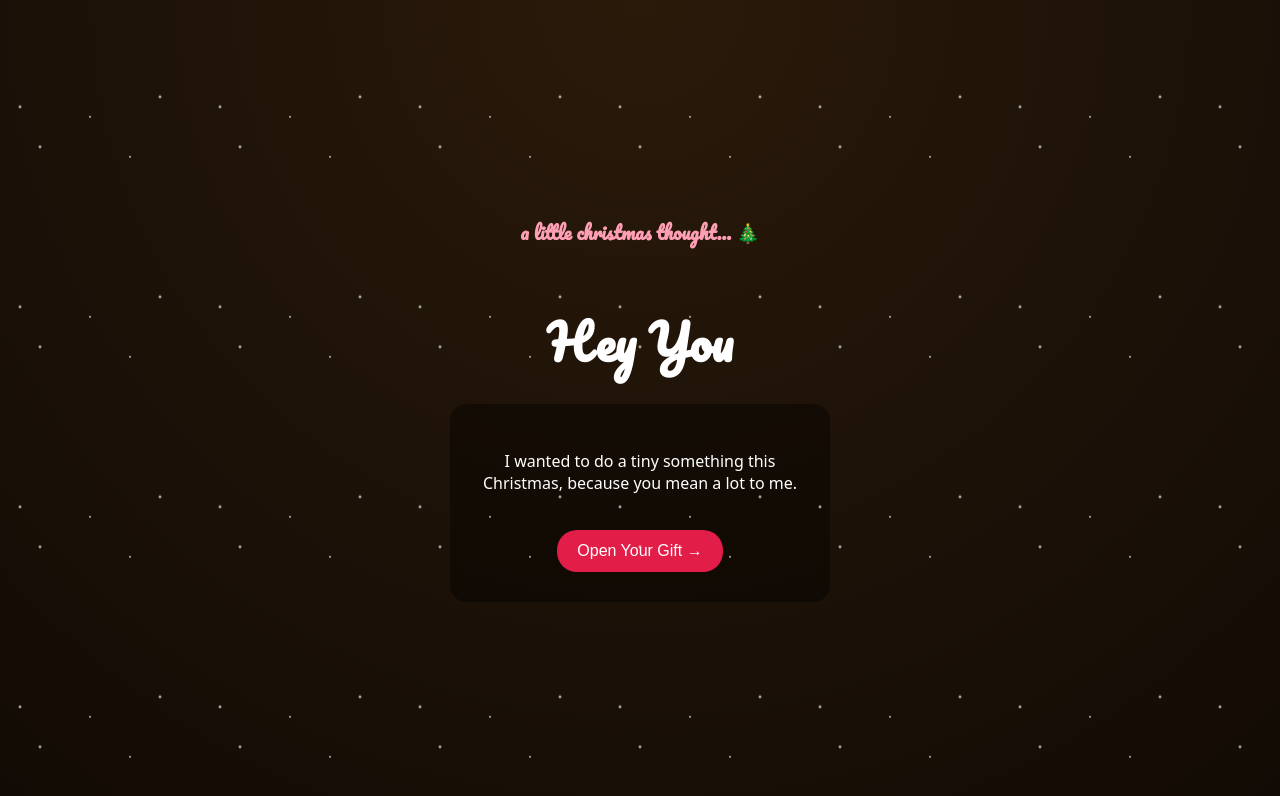
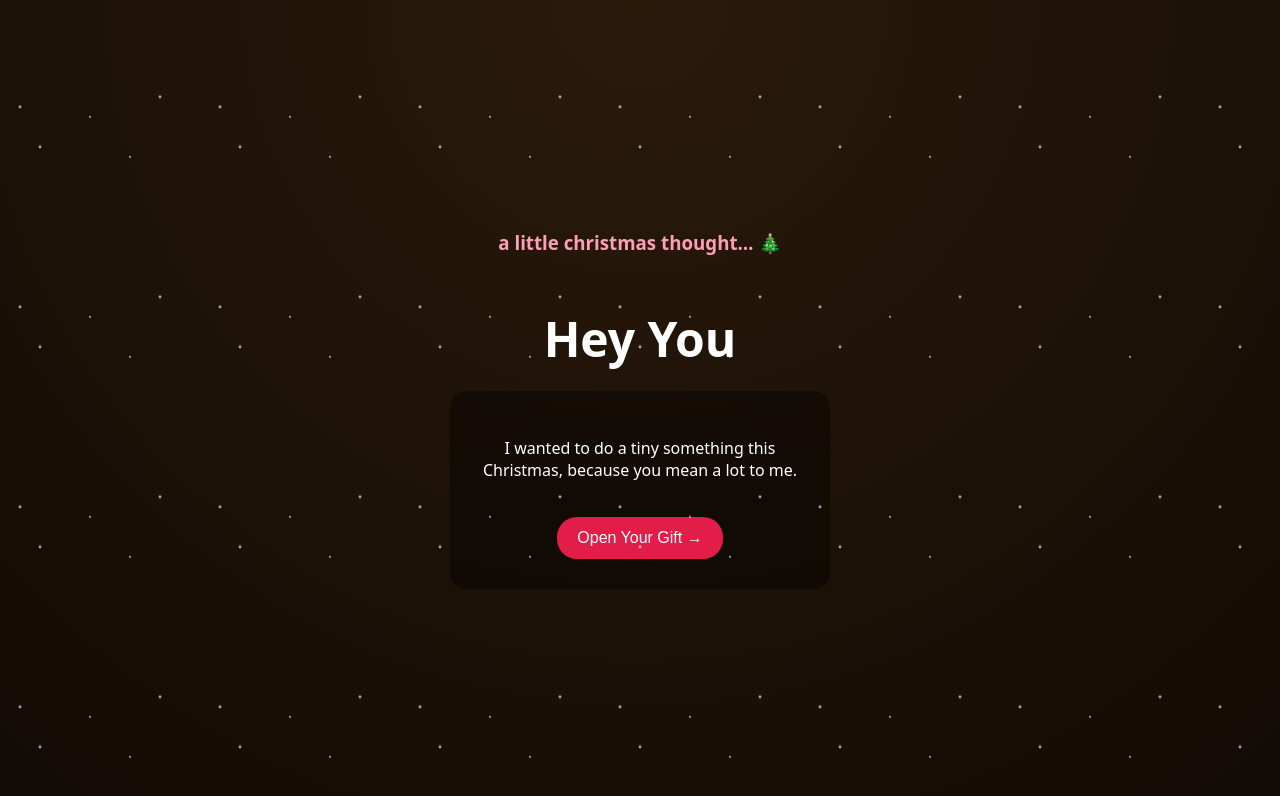
Before and after one commit to wifey143/christmas-gift, a Next.js app: page / in a window 1280 px wide. Shown: the top 796 px of the page. Built offline with nearby package versions, Linux system fonts and the light colour scheme.

Commit message:
Update globals.css

```diff
--- a/app/globals.css
+++ b/app/globals.css
@@ -1,11 +1,3 @@
-body {
-  font-family: var(--font-body);
-}
-
-/* Romantic titles */
-h1, h2, h3 {
-  font-family: var(--font-title);
-}
 body {
   margin: 0;
   padding: 0;
```
